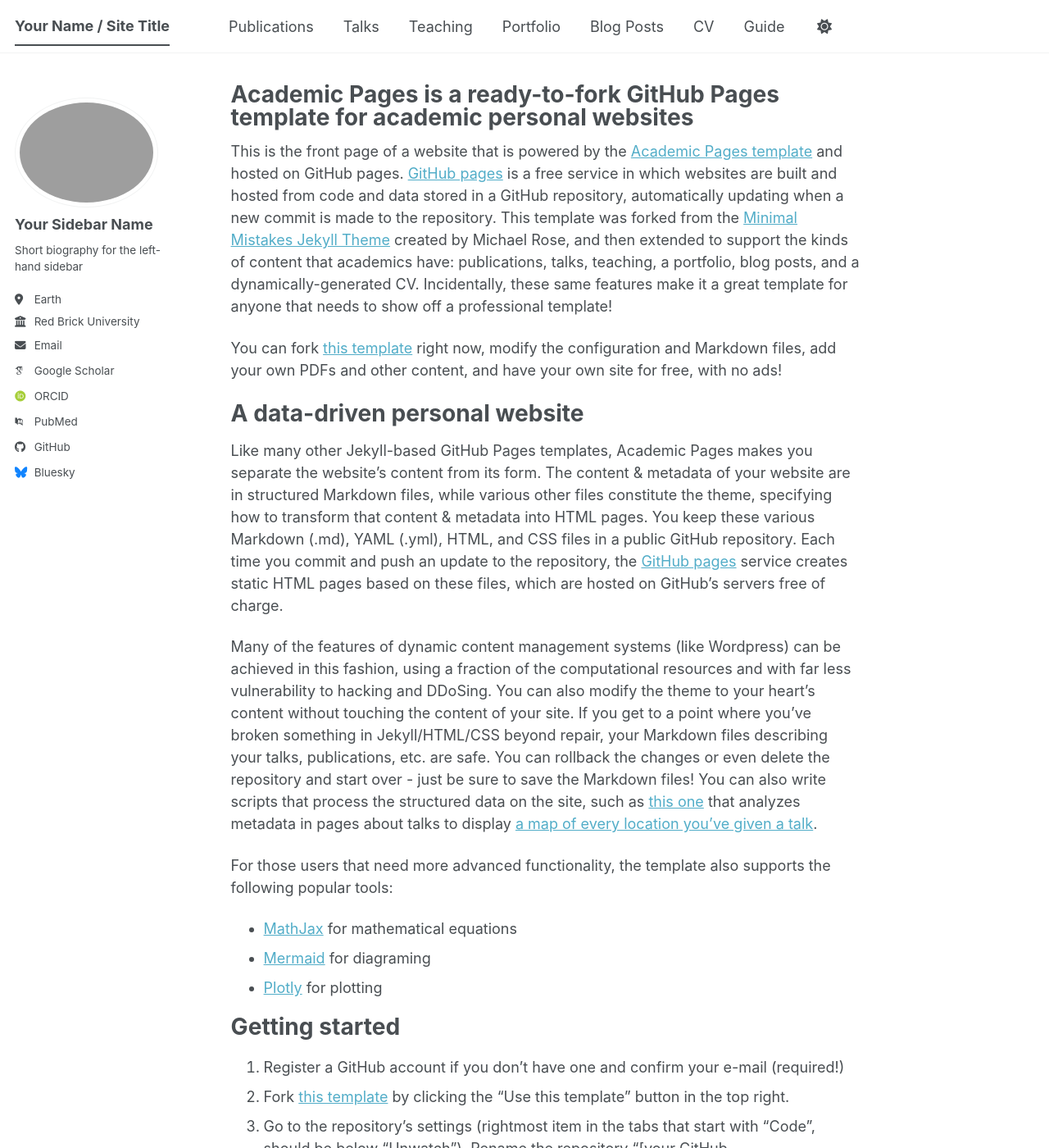
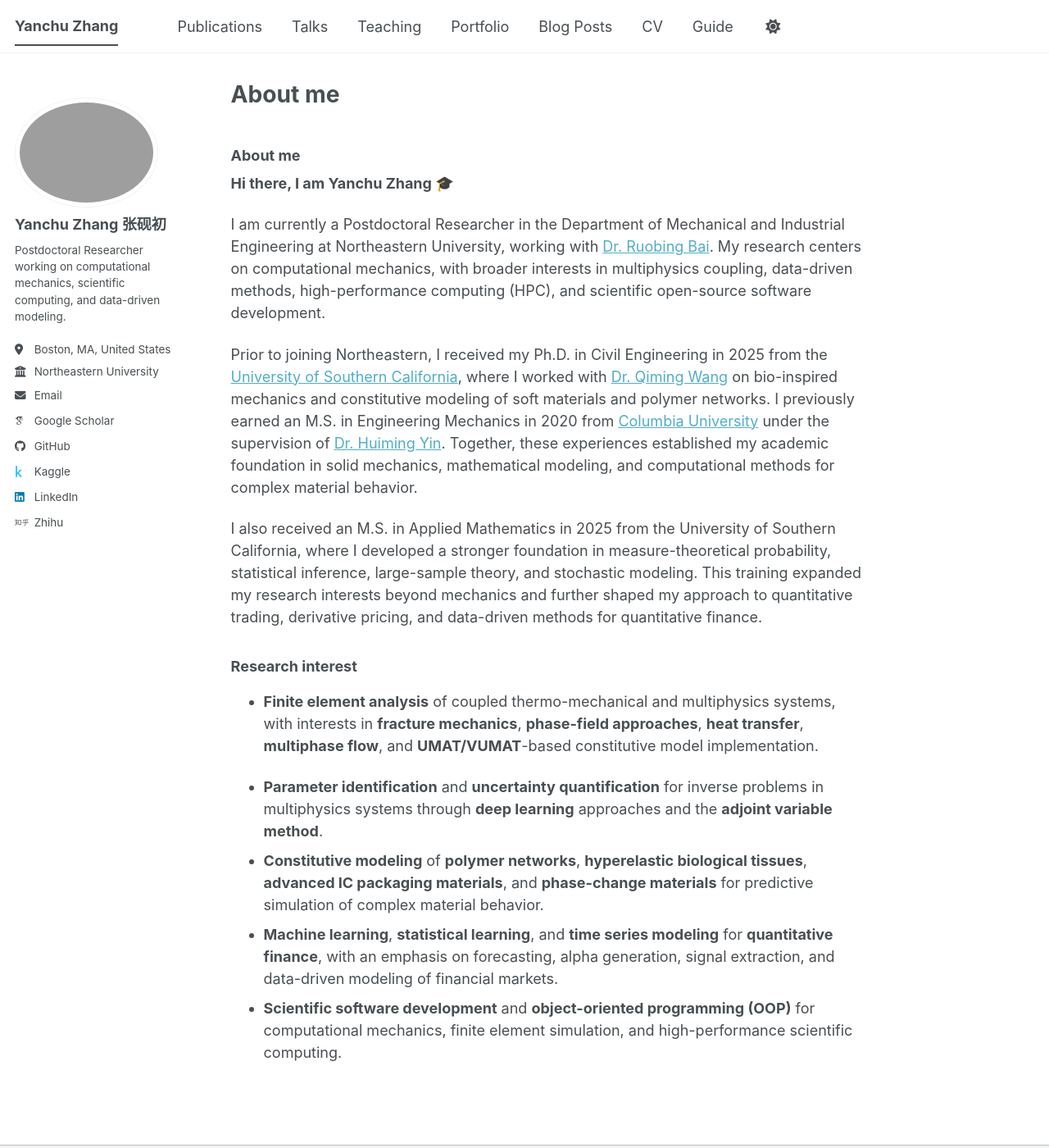
Before and after one commit to yanchuzhangUSC/yanchuzhangUSC.github.io, a Jekyll site: the page built from _pages/about.md, in a window 1280 px wide and 1400 px high. Shown: the whole window at 82% size. Built offline with Jekyll 4.4.1, drawn with Linux system fonts in a browser that asks for light colours; emoji names are drawn with the system emoji font; some web fonts are replaced; a script bundle is joined from its source files by our own code; library files that are not in the unit come from our copies; our own code applies the rules of GitHub Pages for plain Markdown files; some of the changed text lies outside the part shown.

Commit message:
Update about page

```diff
--- a/Gemfile
+++ b/Gemfile
@@ -11,3 +11,8 @@
 
 gem 'github-pages'
 gem 'connection_pool', '2.5.0'
+
+platforms :mingw, :x64_mingw, :mswin, :jruby do
+  gem 'tzinfo', '>= 1', '< 3'
+  gem 'tzinfo-data'
+end
--- a/_config.yml
+++ b/_config.yml
@@ -8,15 +8,14 @@
 
 # Basic Site Settings
 locale                   : "en-US"
-site_theme               : "default" # The available themes options are "default", "air", "sunrise", "mint", "dirt" and "contrast"
-title                    : "Your Name / Site Title"
+site_theme               : "default"
+title                    : "Yanchu Zhang"
 title_separator          : "-"
-name                     : &name "Your Name"
-description              : &description "Your Name's academic portfolio"   # Update this with a general description of your site, this is the default if not overridden by a page
-url                      : https://academicpages.github.io # The base hostname & protocol for your site e.g. "https://[your GitHub username].github.io",
-                                                           # or if you already have some other page hosted on Github then use "https://[your GitHub username].github.io/[Your Repo Name]"
-baseurl                  : "" # the subpath of your site, e.g. "/blog"
-repository               : "academicpages/academicpages.github.io"
+name                     : &name "Yanchu Zhang"
+description              : &description "Computational modeling, scientific computing, and data-driven methods"
+url                      : "https://yanchuzhangUSC.github.io"
+#baseurl                  :
+repository               : "yanchuzhangUSC/yanchuzhangUSC.github.io"
 
 # Site Author - The following control what appear as part of the author content on the side bar.
 #               If a field is blank the icon and link will not appear, otherwise it will be shown.
@@ -24,40 +23,40 @@
 author:
   # Biographic information
   avatar           : "profile.png"
-  name             : "Your Sidebar Name"
+  name             : "Yanchu Zhang 张砚初"
   pronouns         : # example: "she/her"
-  bio              : "Short biography for the left-hand sidebar"
-  location         : "Earth"
-  employer         : "Red Brick University"
+  bio              : "Postdoctoral Researcher working on computational mechanics, scientific computing, and data-driven modeling."
+  location         : "Boston, MA, United States"
+  employer         : "Northeastern University"
   uri              : # URL
-  email            : "none@example.org"
+  email            : "yanc.zhang@northeastern.edu"
 
   # Academic websites
-  academia         : # URL
-  arxiv            : # URL - Update with the correct link to your profile
-  googlescholar    : "https://scholar.google.com/citations?user=PS_CX0AAAAAJ"
-  inspire-hep      : # URL
-  impactstory      : # URL
-  orcid            : "https://orcid.org/yourorcidurl"
-  semantic         : # URL
-  ssrn             : # URL
-  pubmed           : "https://www.ncbi.nlm.nih.gov/pubmed/?term=john+snow"
-  researchgate     : # URL
-  scopus           : # URL
-  zotero           : # URL
+#  academia         : # URL
+#  arxiv            : # URL - Update with the correct link to your profile
+  googlescholar    : "https://scholar.google.com/citations?user=PIUGVs0AAAAJ&hl=en&inst=540841841048755845&oi=ao"
+#  inspire-hep      : # URL
+#  impactstory      : # URL
+#  orcid            : "https://orcid.org/yourorcidurl"
+#  semantic         : # URL
+#  ssrn             : # URL
+#  pubmed           : "https://www.ncbi.nlm.nih.gov/pubmed/?term=john+snow"
+#  researchgate     : # URL
+#  scopus           : # URL
+#  zotero           : # URL
 
 
   # Repositories and software development
   bitbucket        : # Username - Update with your username on the site
   codepen          : # Username
   dribbble         : # Username
-  github           : "academicpages"
-  kaggle           : # Username
+  github           : "yanchuzhangUSC"
+  kaggle           : "https://www.kaggle.com/yz3473"
   stackoverflow    : # User number or user number and name (i.e., use "1" or "1/jeff-atwood")
 
   # Social media
   artstation       : # Username
-  bluesky          : "bsky.app" # Replace this with you Bluesky username
+#  bluesky          : "bsky.app" # Replace this with you Bluesky username
   facebook         : # Username
   flickr           : # Username
   foursquare       : # Username
@@ -66,7 +65,7 @@
   keybase          : # Username
   instagram        : # Username
   lastfm           : # Username
-  linkedin         : # Username
+  linkedin         : "https://www.linkedin.com/in/yanchu-zhang-1b8683166"
   mastodon         : # URL
   medium           : # URL
   pinterest        : # Username
@@ -80,7 +79,7 @@
   wikipedia        : # Username
   xing             : # Username
   youtube          : # Username
-  zhihu            : # Username
+  zhihu            : "https://www.zhihu.com/people/yanchuzhang-97"
 
 # Publication Category - The following the list of publication categories and their headings
 publication_category:
--- a/_pages/about.md
+++ b/_pages/about.md
@@ -1,56 +1,27 @@
 ---
 permalink: /
-title: "Academic Pages is a ready-to-fork GitHub Pages template for academic personal websites"
+title:
 author_profile: true
 redirect_from:
   - /about/
   - /about.html
 ---
 
-This is the front page of a website that is powered by the [Academic Pages template](https://github.com/academicpages/academicpages.github.io) and hosted on GitHub pages. [GitHub pages](https://pages.github.com) is a free service in which websites are built and hosted from code and data stored in a GitHub repository, automatically updating when a new commit is made to the repository. This template was forked from the [Minimal Mistakes Jekyll Theme](https://mmistakes.github.io/minimal-mistakes/) created by Michael Rose, and then extended to support the kinds of content that academics have: publications, talks, teaching, a portfolio, blog posts, and a dynamically-generated CV. Incidentally, these same features make it a great template for anyone that needs to show off a professional template!
+### About me
 
- You can fork [this template](https://github.com/academicpages/academicpages.github.io) right now, modify the configuration and Markdown files, add your own PDFs and other content, and have your own site for free, with no ads!
+**Hi there, I am Yanchu Zhang :mortar_board:**
 
-A data-driven personal website
-======
-Like many other Jekyll-based GitHub Pages templates, Academic Pages makes you separate the website's content from its form. The content & metadata of your website are in structured Markdown files, while various other files constitute the theme, specifying how to transform that content & metadata into HTML pages. You keep these various Markdown (.md), YAML (.yml), HTML, and CSS files in a public GitHub repository. Each time you commit and push an update to the repository, the [GitHub pages](https://pages.github.com/) service creates static HTML pages based on these files, which are hosted on GitHub's servers free of charge.
+I am currently a Postdoctoral Researcher in the Department of Mechanical and Industrial Engineering at Northeastern University, working with [Dr. Ruobing Bai](https://coe.northeastern.edu/people/bai-ruobing/). My research centers on computational mechanics, with broader interests in multiphysics coupling, data-driven methods, high-performance computing (HPC), and scientific open-source software development.
 
-Many of the features of dynamic content management systems (like Wordpress) can be achieved in this fashion, using a fraction of the computational resources and with far less vulnerability to hacking and DDoSing. You can also modify the theme to your heart's content without touching the content of your site. If you get to a point where you've broken something in Jekyll/HTML/CSS beyond repair, your Markdown files describing your talks, publications, etc. are safe. You can rollback the changes or even delete the repository and start over - just be sure to save the Markdown files! You can also write scripts that process the structured data on the site, such as [this one](https://github.com/academicpages/academicpages.github.io/blob/master/talkmap.ipynb) that analyzes metadata in pages about talks to display [a map of every location you've given a talk](https://academicpages.github.io/talkmap.html).
+Prior to joining Northeastern, I received my Ph.D. in Civil Engineering in 2025 from the [University of Southern California](https://www.usc.edu/), where I worked with [Dr. Qiming Wang](https://viterbi.usc.edu/directory/faculty/Wang/Qiming) on bio-inspired mechanics and constitutive modeling of soft materials and polymer networks. I previously earned an M.S. in Engineering Mechanics in 2020 from [Columbia University](https://www.columbia.edu/) under the supervision of [Dr. Huiming Yin](https://www.engineering.columbia.edu/faculty-staff/directory/huiming-yin). Together, these experiences established my academic foundation in solid mechanics, mathematical modeling, and computational methods for complex material behavior.
 
-For those users that need more advanced functionality, the template also supports the following popular tools:
-- [MathJax](https://www.mathjax.org/) for mathematical equations
-- [Mermaid](https://mermaid.js.org/) for diagraming
-- [Plotly](https://plotly.com/javascript/) for plotting
+I also received an M.S. in Applied Mathematics in 2025 from the University of Southern California, where I developed a stronger foundation in measure-theoretical probability, statistical inference, large-sample theory, and stochastic modeling. This training expanded my research interests beyond mechanics and further shaped my approach to quantitative trading, derivative pricing, and data-driven methods for quantitative finance.
 
-Getting started
-======
-1. Register a GitHub account if you don't have one and confirm your e-mail (required!)
-1. Fork [this template](https://github.com/academicpages/academicpages.github.io) by clicking the "Use this template" button in the top right.
-1. Go to the repository's settings (rightmost item in the tabs that start with "Code", should be below "Unwatch"). Rename the repository "[your GitHub username].github.io", which will also be your website's URL.
-1. Set site-wide configuration and create content & metadata (see below -- also see [this set of diffs](https://archive.is/3TPas) showing what files were changed to set up [an example site](https://getorg-testacct.github.io) for a user with the username "getorg-testacct")
-1. Upload any files (like PDFs, .zip files, etc.) to the files/ directory. They will appear at https://[your GitHub username].github.io/files/example.pdf.
-1. Check status by going to the repository settings, in the "GitHub pages" section
+### Research interest
 
-Site-wide configuration
-------
-The main configuration file for the site is in the base directory in [_config.yml](https://github.com/academicpages/academicpages.github.io/blob/master/_config.yml), which defines the content in the sidebars and other site-wide features. You will need to replace the default variables with ones about yourself and your site's github repository. The configuration file for the top menu is in [_data/navigation.yml](https://github.com/academicpages/academicpages.github.io/blob/master/_data/navigation.yml). For example, if you don't have a portfolio or blog posts, you can remove those items from that navigation.yml file to remove them from the header.
+- **Finite element analysis** of coupled thermo-mechanical and multiphysics systems, with interests in **fracture mechanics**, **phase-field approaches**, **heat transfer**, **multiphase flow**, and **UMAT/VUMAT**-based constitutive model implementation.
 
-Create content & metadata
-------
-For site content, there is one Markdown file for each type of content, which are stored in directories like _publications, _talks, _posts, _teaching, or _pages. For example, each talk is a Markdown file in the [_talks directory](https://github.com/academicpages/academicpages.github.io/tree/master/_talks). At the top of each Markdown file is structured data in YAML about the talk, which the theme will parse to do lots of cool stuff. The same structured data about a talk is used to generate the list of talks on the [Talks page](https://academicpages.github.io/talks), each [individual page](https://academicpages.github.io/talks/2012-03-01-talk-1) for specific talks, the talks section for the [CV page](https://academicpages.github.io/cv), and the [map of places you've given a talk](https://academicpages.github.io/talkmap.html) (if you run this [python file](https://github.com/academicpages/academicpages.github.io/blob/master/talkmap.py) or [Jupyter notebook](https://github.com/academicpages/academicpages.github.io/blob/master/talkmap.ipynb), which creates the HTML for the map based on the contents of the _talks directory).
-
-**Markdown generator**
-
-The repository includes [a set of Jupyter notebooks](https://github.com/academicpages/academicpages.github.io/tree/master/markdown_generator
-) that converts a CSV containing structured data about talks or presentations into individual Markdown files that will be properly formatted for the Academic Pages template. The sample CSVs in that directory are the ones I used to create my own personal website at stuartgeiger.com. My usual workflow is that I keep a spreadsheet of my publications and talks, then run the code in these notebooks to generate the Markdown files, then commit and push them to the GitHub repository.
-
-How to edit your site's GitHub repository
-------
-Many people use a git client to create files on their local computer and then push them to GitHub's servers. If you are not familiar with git, you can directly edit these configuration and Markdown files directly in the github.com interface. Navigate to a file (like [this one](https://github.com/academicpages/academicpages.github.io/blob/master/_talks/2012-03-01-talk-1.md) and click the pencil icon in the top right of the content preview (to the right of the "Raw | Blame | History" buttons). You can delete a file by clicking the trashcan icon to the right of the pencil icon. You can also create new files or upload files by navigating to a directory and clicking the "Create new file" or "Upload files" buttons.
-
-Example: editing a Markdown file for a talk
-![Editing a Markdown file for a talk](/images/editing-talk.png)
-
-For more info
-------
-More info about configuring Academic Pages can be found in [the guide](https://academicpages.github.io/markdown/), the [growing wiki](https://github.com/academicpages/academicpages.github.io/wiki), and you can always [ask a question on GitHub](https://github.com/academicpages/academicpages.github.io/discussions). The [guides for the Minimal Mistakes theme](https://mmistakes.github.io/minimal-mistakes/docs/configuration/) (which this theme was forked from) might also be helpful.
+- **Parameter identification** and **uncertainty quantification** for inverse problems in multiphysics systems through **deep learning** approaches and the **adjoint variable method**.
+- **Constitutive modeling** of **polymer networks**, **hyperelastic biological tissues**, **advanced IC packaging materials**, and **phase-change materials** for predictive simulation of complex material behavior.
+- **Machine learning**, **statistical learning**, and **time series modeling** for **quantitative finance**, with an emphasis on forecasting, alpha generation, signal extraction, and data-driven modeling of financial markets.
+- **Scientific software development** and **object-oriented programming (OOP)** for computational mechanics, finite element simulation, and high-performance scientific computing.
```
Also changed, not shown: 1 other file.
